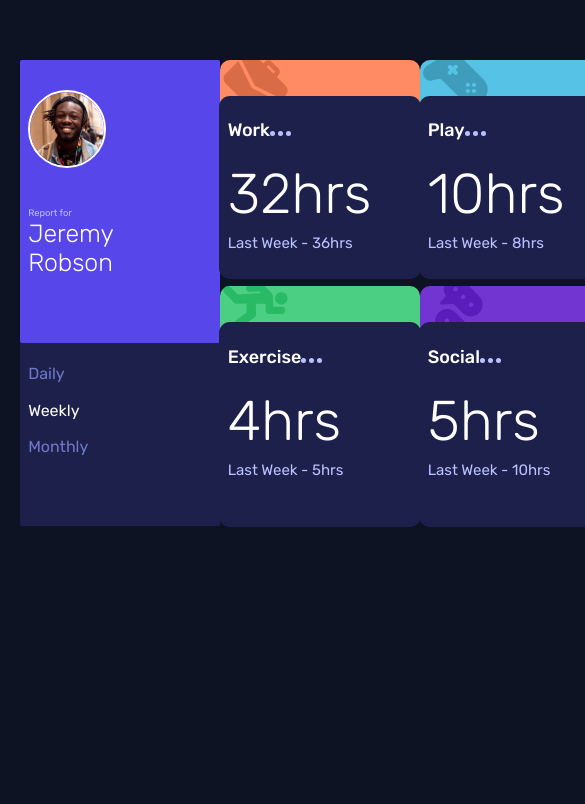
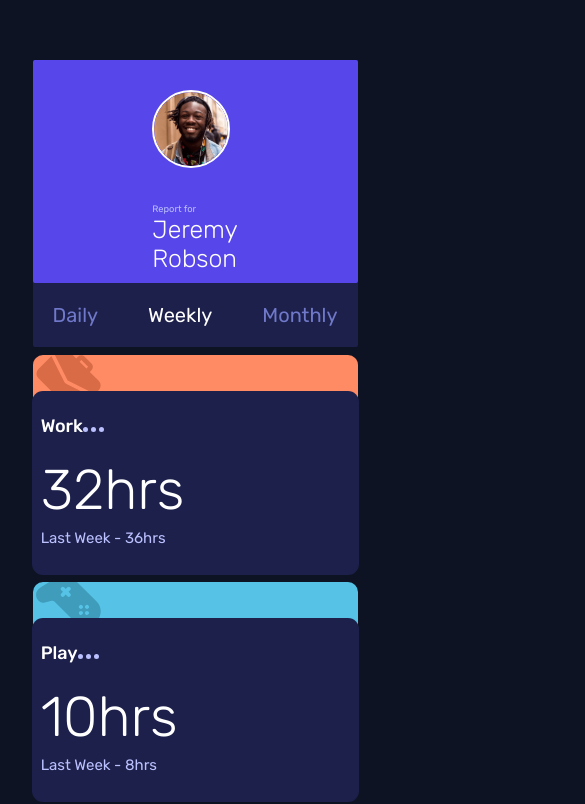
Before and after one commit to msscaroso/playground-time-tracking-dashboard, a plain HTML site: page index.html in a window 390 px wide. Shown: the part 149-953 px from the top of the page, 585 px wide, since content can reach past the window. Before the commit the page ends 844 px from the top, so only its background shows below. Drawn offline with Linux system fonts and the light colour scheme.

Commit message:
add media queries

```diff
--- a/index.html
+++ b/index.html
@@ -48,8 +48,12 @@
         border-radius: 0.5vw;
         background-color: #5747EA;
         padding-bottom: calc(80 * 100vh / 1024);
+        display: flex;
+        flex-flow: column wrap;
     }
-
+    .profile-top > p {
+        margin-left: calc(32 * 100vw / 1440);
+    }
     .user-profile-pic {
         width: 78px;
         height: 78px;
@@ -60,35 +64,34 @@
     }
 
     .report-for {
+        display: block;
         color: #BBC0FF;
         font-size: calc(15px * 636 / 1024);
         margin-top: calc(43 * 100vh / 1024);
-        margin-left: calc(32 * 100vw / 1440);
         line-height: calc(18px * 636 / 1024);
     }
 
     .user-name {
+        display: block;
         font-weight: 300;
         font-size: calc(40px * 636 / 1024);
-        margin-left: calc(32 * 100vw / 1440);
         line-height: calc(47px * 636 / 1024);
     }
 
     .period-selection {
-
+        padding: 50px;
     }
 
     .period-options {
         color: #7078C9;
         list-style-type: none;
-        margin-left: calc(32 * 100vw / 1440);
-        margin-bottom: calc(32 * 100vh / 1024);
-        margin-top: calc(26 * 100vh / 1024);
+        font-size: 20px;
+        display: flex;
+        flex-flow: column wrap;
+        justify-content: space-between;
         padding: 0;
-    }
-
-    .period-options > li {
-        margin-bottom: calc(21 * 100vh / 1014);
+        margin-top: 20px;
+        min-height: 100px;
     }
 
     .period-options-selected {
@@ -200,14 +203,54 @@
         margin-top: calc(8*100vh/1024);
         margin-bottom: calc(32*100vh/1024)
     }
+
+    @media only screen and (max-width: 1000px) {
+        .container {
+            grid-template-columns: 1fr 1fr 1fr;
+        }
+    }
+
+    @media only screen and (max-width: 713px) {
+        .container {
+            grid-template-columns: 1fr;
+
+        }
+        .container > div {
+            width: 325px;
+            margin: 0 auto;
+        }
+        .profile-top {
+            display: flex;
+            align-content: center;
+            justify-content: flex-start;
+            padding-bottom: 10px;
+        }
+        .profile-top > p {
+            margin-left: 0;
+        }
+        .user-profile-pic {
+            margin-left: 0;
+        }
+        .period-selection {
+            padding: 20px;
+        }
+        .period-options {
+            margin: 0;
+            flex-flow: row wrap;
+            min-height: 0px;
+        }
+    }
 </style>
 <body>
 <div class="container">
     <div class="profile-card">
         <div class="profile-top">
             <img class="user-profile-pic" src="assets/image-jeremy.png" alt="Profile Picture">
-            <p class="report-for">Report for</p>
-            <p class="user-name">Jeremy <br/> Robson</p>
+            <p>
+                <span class="report-for">Report for</span>
+                <span class="user-name">Jeremy <br> Robson</span>
+            </p>
+
         </div>
         <div class="period-selection">
             <ul class="period-options">
```
